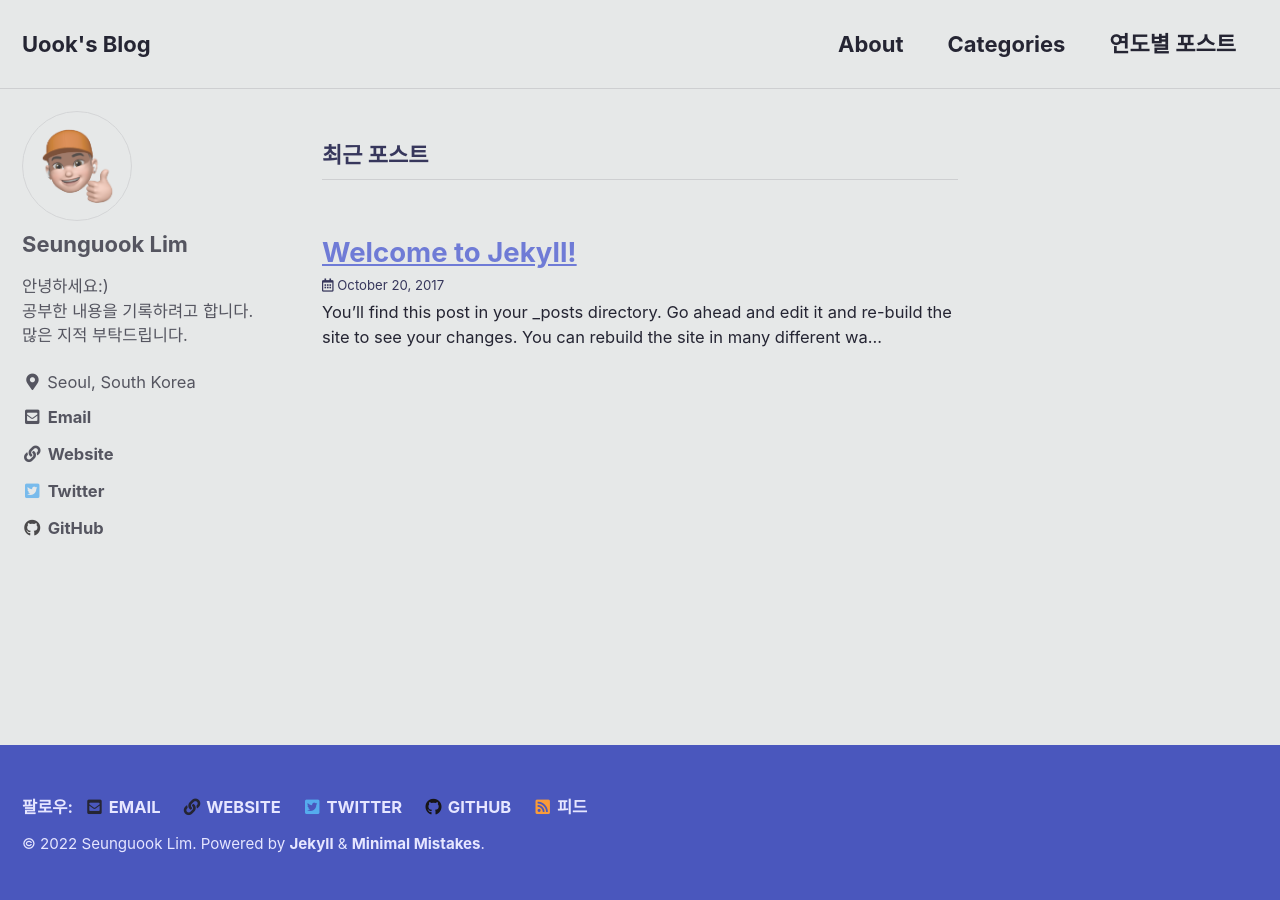
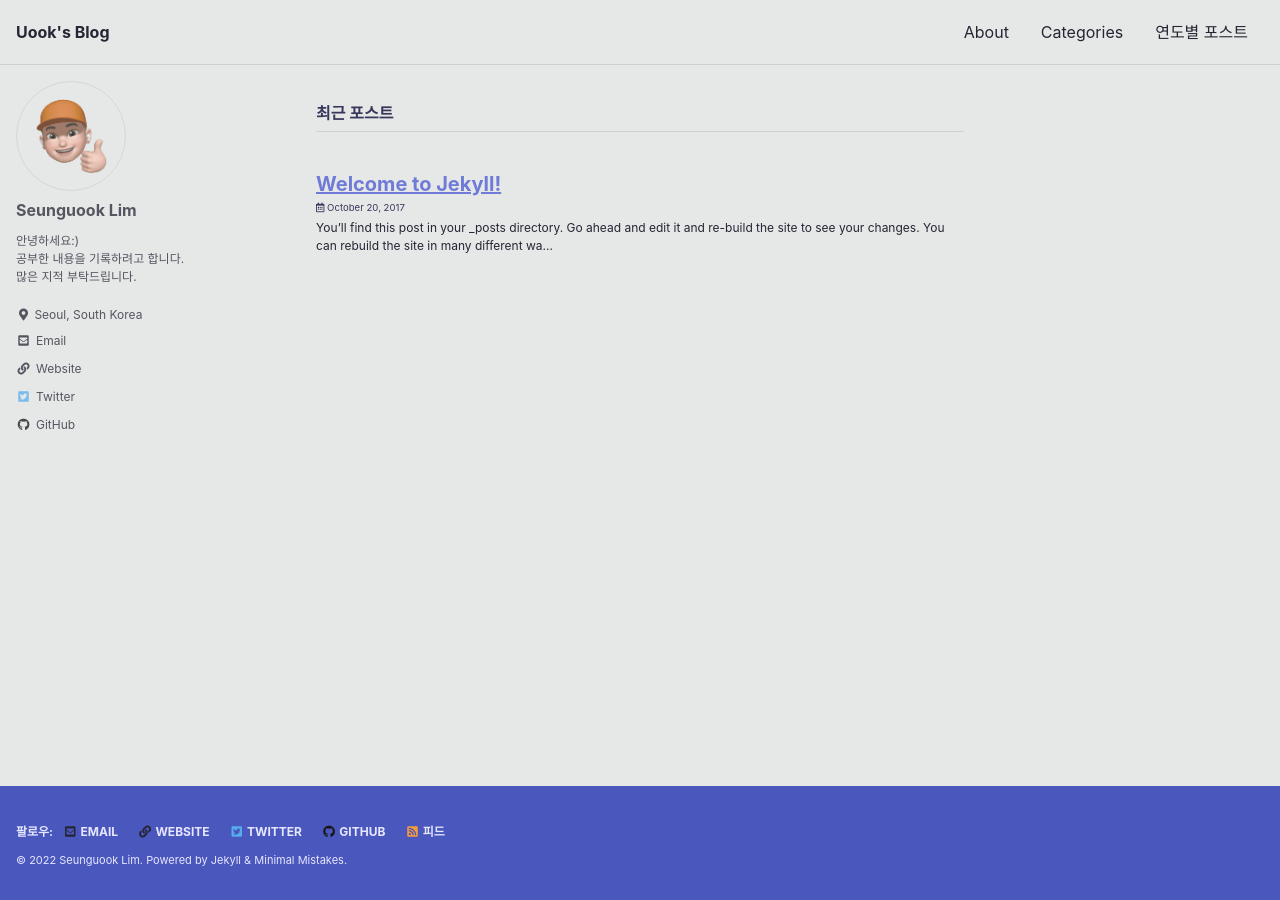
Before and after one commit to ysoo14/ysoo14.github.io, a Jekyll site: the page built from index.html, in a window 1280 px wide. Built offline with Jekyll 4.4.1, drawn with Linux system fonts in a browser that asks for light colours; cached includes are drawn as plain includes; the list of posts is cut into pages by our own code.

Commit message:
minor fix

```diff
--- a/_sass/minimal-mistakes/_reset.scss
+++ b/_sass/minimal-mistakes/_reset.scss
@@ -11,15 +11,15 @@ html {
   font-size: 16px;
 
   @include breakpoint($medium) {
-    font-size: 18px;
+    font-size: 16px;
   }
 
   @include breakpoint($large) {
-    font-size: 20px;
+    font-size: 16px;
   }
 
   @include breakpoint($x-large) {
-    font-size: 22px;
+    font-size: 16px;
   }
 
   -webkit-text-size-adjust: 100%;
--- a/_sass/minimal-mistakes/skins/_custom.scss
+++ b/_sass/minimal-mistakes/skins/_custom.scss
@@ -23,6 +23,6 @@ $navicon-link-color-hover: mix(#fff, $text-color, 80%) !default;
   color: inherit;
 }
 
-a{
-  font-weight: bold;
-}
+// a{
+//   font-weight: bold;
+// }
```
